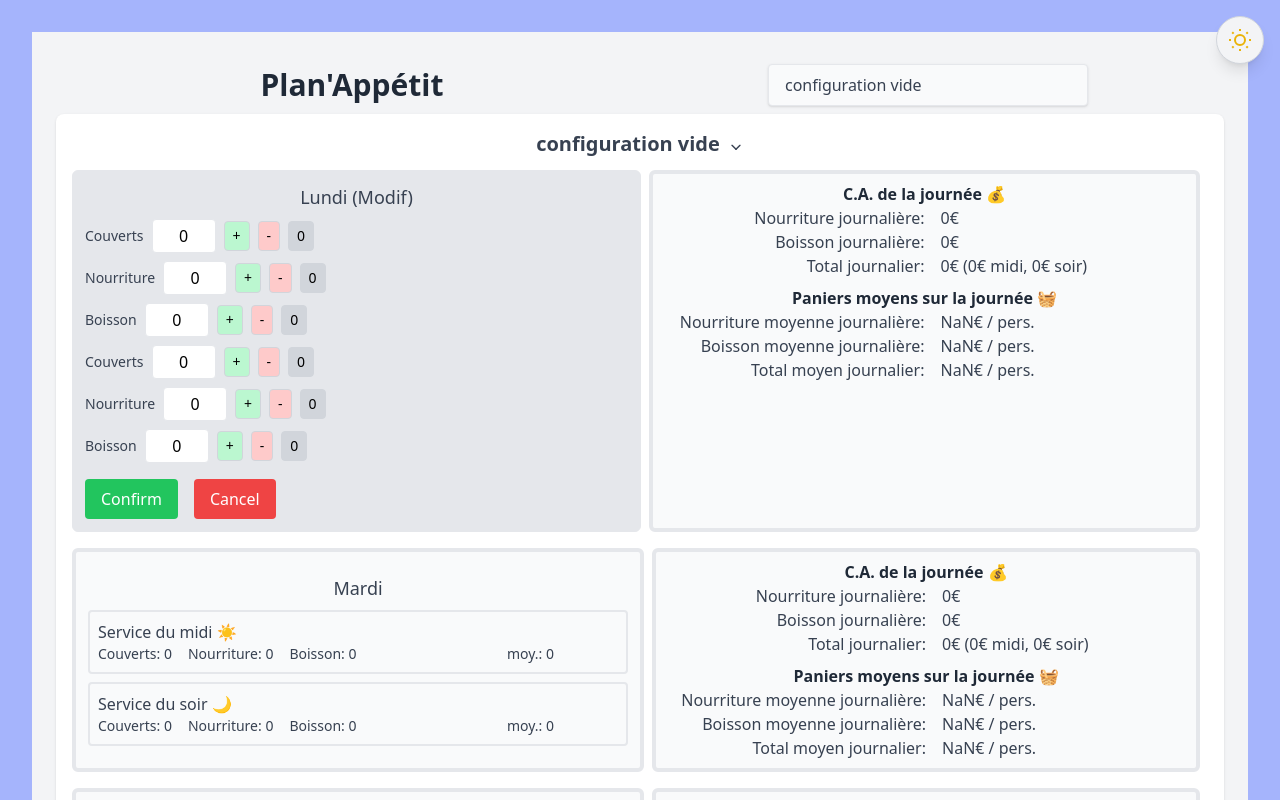
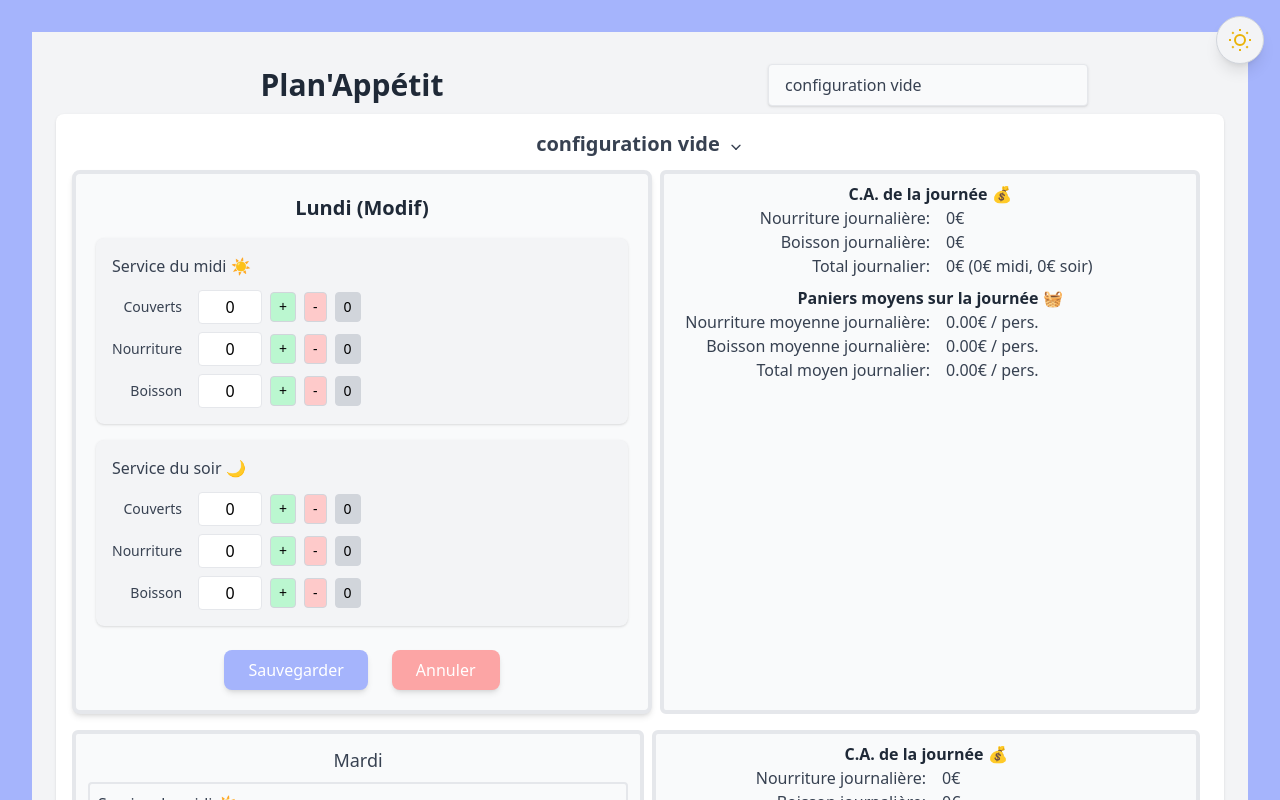
Before and after one commit to ArthurCouturier/plan-appetit, a React (Vite) app: page / in a window 1280 px wide. Both pictures are taken after a click on the button 358 px from the left and 282 px from the top of the page. Shown: the top 800 px of the page. Built offline with nearby package versions, Linux system fonts and the light colour scheme.

Commit message:
fix: :art: fixed awful design of daily editing mode

```diff
--- a/src/components/Day.tsx
+++ b/src/components/Day.tsx
@@ -6,9 +6,13 @@ import DayStatistics from "./modules/DayStatistics";
 export default function Day({
     day,
     saveConfig,
+    activeEditDay,
+    setActiveEditDay,
 }: {
     day: DayProps;
     saveConfig: (day: DayProps) => void;
+    activeEditDay: string | null;
+    setActiveEditDay: (value: string | null) => void;
 }) {
     const [editMode, setEditMode] = useState(false);
     const [dynamicDay, setDynamicDay] = useState(day);
@@ -19,6 +23,14 @@ export default function Day({
         setMealsState(day.meals);
     }, [day]);
 
+    // Close edit mode if another day is selected
+    useEffect(() => {
+        if (activeEditDay && activeEditDay !== day.name && editMode) {
+            setEditMode(false);
+            setMealsState(day.meals);
+        }
+    }, [activeEditDay, day.name, editMode, day.meals]);
+
     return (
         <div className="h-full flex">
             {editMode ? (
@@ -26,16 +38,29 @@ export default function Day({
                     day={dynamicDay}
                     mealsState={mealsState}
                     setMealsState={setMealsState}
-                    setEditMode={setEditMode}
+                    setEditMode={(value) => {
+                        setEditMode(value);
+                        if (value) {
+                            setActiveEditDay(day.name);
+                        } else {
+                            setActiveEditDay(null);
+                        }
+                    }}
                     saveConfig={(updatedMeals: MealProps[]) => {
                         saveConfig({ name: day.name, meals: updatedMeals });
                         setMealsState(updatedMeals);
+                        setActiveEditDay(null);
                     }}
                 />
             ) : (
                 <DefaultMode
                     day={dynamicDay}
-                    setEditMode={setEditMode}
+                    setEditMode={(value) => {
+                        setEditMode(value);
+                        if (value) {
+                            setActiveEditDay(day.name);
+                        }
+                    }}
                 />
             )}
 
@@ -64,7 +89,7 @@ function DefaultMode({
             </h3>
             <div className="space-y-2">
                 <div className="my-2 rounded border-2 border-borderColor p-2">
-                    <h3 className="text-textSecondary text-left">Service du midi ☀️</h3>
+                    <h3 className="text-textSecondary text-left pb-3">Service du midi ☀️</h3>
                     <Meal
                         covers={day.meals[0].covers}
                         lunchPrice={day.meals[0].lunchPrice}
@@ -73,7 +98,7 @@ function DefaultMode({
                     />
                 </div>
                 <div className="my-2 rounded border-2 border-borderColor p-2">
-                    <h3 className="text-textSecondary text-left">Service du soir 🌙</h3>
+                    <h3 className="text-textSecondary text-left pb-3">Service du soir 🌙</h3>
                     <Meal
                         covers={day.meals[1].covers}
                         lunchPrice={day.meals[1].lunchPrice}
@@ -99,7 +124,7 @@ function EditMode({
     setEditMode: (value: boolean) => void;
     saveConfig: (meals: MealProps[]) => void;
 }) {
-    const [bgColor, setBgColor] = useState("bg-borderColor");
+    const [bgColor, setBgColor] = useState("bg-secondary");
 
     const handleMealChange = (index: number, updatedMeal: MealProps) => {
         const updatedMeals = [...mealsState];
@@ -107,62 +132,82 @@ function EditMode({
         setMealsState(updatedMeals);
     };
 
-    window.addEventListener("keydown", (e) => {
-        if (e.key === "Enter") {
-            saveConfig(mealsState);
-            setEditMode(false);
-        }
-    });
+    useEffect(() => {
+        const handleKeydown = (e: KeyboardEvent) => {
+            if (e.key === "Enter") {
+                saveConfig(mealsState);
+                setEditMode(false);
+            } else if (e.key === "Escape") {
+                setMealsState(day.meals);
+                setEditMode(false);
+            }
+        };
 
-    window.addEventListener("keydown", (e) => {
-        if (e.key === "Escape") {
-            setMealsState(day.meals);
-            setEditMode(false);
-        }
-    });
+        window.addEventListener("keydown", handleKeydown);
+
+        return () => {
+            window.removeEventListener("keydown", handleKeydown);
+        };
+    }, [mealsState, setEditMode, saveConfig, day.meals, setMealsState]);
 
     return (
-        <div className={`${bgColor} border border-borderColor rounded-md p-3 transition duration-200 flex-1`}>
-            <h3 className="text-lg font-medium text-textSecondary mb-2">
+        <div
+            className={`${bgColor} border-4 border-borderColor rounded-lg p-5 shadow-md transition duration-300 flex-1`}
+        >
+            <h3 className="text-xl font-semibold text-textPrimary mb-4 text-center">
                 {day.name} (Modif)
             </h3>
-            <div className="space-y-2">
-                {mealsState.map((meal, index) => (
+
+            <div className="space-y-4">
+                <div className="bg-bgColor rounded-lg p-4 shadow hover:shadow-lg transition duration-200">
+                    <h3 className="text-textSecondary text-left pb-3">Service du midi ☀️</h3>
                     <Meal
-                        key={index}
-                        covers={meal.covers}
-                        lunchPrice={meal.lunchPrice}
-                        drinkPrice={meal.drinkPrice}
+                        covers={mealsState[0].covers}
+                        lunchPrice={mealsState[0].lunchPrice}
+                        drinkPrice={mealsState[0].drinkPrice}
                         editMode={true}
                         onChange={(updatedMeal: MealProps) =>
-                            handleMealChange(index, updatedMeal)
+                            handleMealChange(0, updatedMeal)
                         }
                     />
-                ))}
+                </div>
+                <div className="bg-bgColor rounded-lg p-4 shadow hover:shadow-lg transition duration-200">
+                    <h3 className="text-textSecondary text-left pb-3">Service du soir 🌙</h3>
+                    <Meal
+                        covers={mealsState[1].covers}
+                        lunchPrice={mealsState[1].lunchPrice}
+                        drinkPrice={mealsState[1].drinkPrice}
+                        editMode={true}
+                        onChange={(updatedMeal: MealProps) =>
+                            handleMealChange(1, updatedMeal)
+                        }
+                    />
+                </div>
             </div>
-            <div className="mt-4 flex space-x-4 my-auto">
+
+            <div className="mt-6 flex justify-center gap-6">
                 <button
-                    className="bg-green-500 text-white px-4 py-2 rounded hover:bg-green-600"
+                    className="bg-confirmation1 text-white font-medium px-6 py-2 rounded-lg shadow-md hover:bg-indigo-600 hover:shadow-lg focus:ring focus:ring-indigo-300 transition duration-300"
                     onClick={() => {
                         saveConfig(mealsState);
                         setEditMode(false);
                     }}
-                    onMouseOver={() => setBgColor("bg-green-300")}
-                    onMouseLeave={() => setBgColor("bg-borderColor")}
+                    onMouseEnter={() => setBgColor("bg-confirmation2")}
+                    onMouseLeave={() => setBgColor("bg-secondary")}
                 >
-                    Confirm
+                    Sauvegarder
                 </button>
 
                 <button
-                    className="bg-red-500 text-white px-4 py-2 rounded hover:bg-red-600"
+                    className="bg-cancel1 text-white font-medium px-6 py-2 rounded-lg shadow-md hover:bg-red-600 hover:shadow-lg focus:ring focus:ring-gray-200 transition duration-300"
                     onClick={() => {
                         setMealsState(day.meals);
                         setEditMode(false);
                     }}
-                    onMouseOver={() => setBgColor("bg-red-300")}
-                    onMouseLeave={() => setBgColor("bg-borderColor")}
+                    onMouseEnter={() => setBgColor("bg-cancel2")}
+                    onMouseLeave={() => setBgColor("bg-secondary")}
                 >
-                    Cancel
+                    Annuler
                 </button>
             </div>
         </div>
--- a/src/components/Meal.tsx
+++ b/src/components/Meal.tsx
@@ -85,10 +85,13 @@ function EditMode({
     setDrinkPrice: (value: number) => void;
 }) {
     return (
-        <div className="flex flex-col space-y-2">
-            <NumberField label="Couverts" value={covers} onChange={setCovers} min={0} max={9999} />
-            <NumberField label="Nourriture" value={lunchPrice} onChange={setLunchPrice} min={0} max={9999} />
-            <NumberField label="Boisson" value={drinkPrice} onChange={setDrinkPrice} min={0} max={9999} />
+        <div className="grid grid-cols-[auto,1fr] gap-x-2 gap-y-2 w-fit items-center">
+            <p className="text-sm text-textSecondary text-right">Couverts</p>
+            <NumberField label="" value={covers} onChange={setCovers} min={0} max={9999} />
+            <p className="text-sm text-textSecondary text-right">Nourriture</p>
+            <NumberField label="" value={lunchPrice} onChange={setLunchPrice} min={0} max={9999} />
+            <p className="text-sm text-textSecondary text-right">Boisson</p>
+            <NumberField label="" value={drinkPrice} onChange={setDrinkPrice} min={0} max={9999} />
         </div>
     );
 }
--- a/src/components/Week.tsx
+++ b/src/components/Week.tsx
@@ -15,6 +15,8 @@ export default function Week({
     const handleOpen = () => {
         setOpen(!open);
     }
+
+    const [activeEditDay, setActiveEditDay] = useState<string | null>(null);
 
     return (
         <div key={config.week.name} className="bg-primary shadow rounded-lg p-4 w-full">
@@ -43,12 +45,16 @@ export default function Week({
                 <div className="flex flex-col gap-4">
                     {config.week.days.map((day: DayProps, index: number) => (
                         <div className="h-full">
-                            <Day key={index} day={day} saveConfig={
-                                (day: DayProps) => {
+                            <Day
+                                key={index}
+                                day={day}
+                                saveConfig={(day: DayProps) => {
                                     config.week.days[index] = day;
                                     saveConfig(config);
-                                }
-                            } />
+                                }}
+                                activeEditDay={activeEditDay}
+                                setActiveEditDay={setActiveEditDay}
+                            />
                         </div>
                     ))}
                 </div>
--- a/src/components/modules/DayStatistics.tsx
+++ b/src/components/modules/DayStatistics.tsx
@@ -35,9 +35,9 @@ export default function DayStatistics({
                     </SubPart>
                     <SubPart title="Paniers moyens sur la journée 🧺">
                         <div className="grid grid-cols-2 items-center text-right">
-                            <p>Nourriture moyenne journalière:</p> <p className="text-left ml-4"> {averageLunchBasketPerWeek}€ / pers.</p>
-                            <p>Boisson moyenne journalière:</p> <p className="text-left ml-4"> {averageDrinkBasketPerWeek}€ / pers.</p>
-                            <p>Total moyen journalier:</p> <p className="text-left ml-4"> {averageBasketPerWeek}€ / pers.</p>
+                            <p>Nourriture moyenne journalière:</p> <p className="text-left ml-4"> {averageLunchBasketPerWeek != "NaN" ? averageLunchBasketPerWeek : (0).toFixed(2)}€ / pers.</p>
+                            <p>Boisson moyenne journalière:</p> <p className="text-left ml-4"> {averageDrinkBasketPerWeek != "NaN" ? averageDrinkBasketPerWeek : (0).toFixed(2)}€ / pers.</p>
+                            <p>Total moyen journalier:</p> <p className="text-left ml-4"> {averageBasketPerWeek != "NaN" ? averageBasketPerWeek : (0).toFixed(2)}€ / pers.</p>
                         </div>
                     </SubPart>
                     {
--- a/src/index.css
+++ b/src/index.css
@@ -37,6 +37,10 @@ input[type="number"] {
   --textSecondary: #374151; /* gray-700 */
   --thirdary: #d1d5db; /* gray-300 */
   --borderColor: #e5e7eb; /* gray-200 */
+  --confirmation1: #a5b4fc; /* indigo-300 */
+  --cancel1: #fca5a5; /* red-300 */
+  --confirmation2: #818cf8; /* indigo-400 */
+  --cancel2: #f87171; /* red-400 */
 }
 
 /* Thème 2 */
@@ -51,4 +55,8 @@ input[type="number"] {
   --textSecondary: #d1d5db; /* gray-300 */
   --thirdary: #4b5563; /* gray-600 */
   --borderColor: #6b7280; /* gray-500 */
+  --confirmation1: #6366f1; /* indigo-500 */
+  --cancel1: #ef4444; /* red-500 */
+  --confirmation2: #4338ca; /* indigo-700 */
+  --cancel2: #b91c1c; /* red-700 */
 }
--- a/tailwind.config.js
+++ b/tailwind.config.js
@@ -17,6 +17,10 @@ export default {
         coutPurple: 'var(--coutPurple)',
         coutBase: 'var(--coutBase)',
         borderColor: 'var(--borderColor)',
+        confirmation1: 'var(--confirmation1)',
+        cancel1: 'var(--cancel1)',
+        confirmation2: 'var(--confirmation2)',
+        cancel2: 'var(--cancel2)',
       },
     },
   },
```
